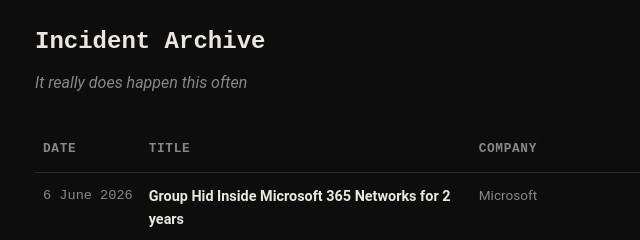
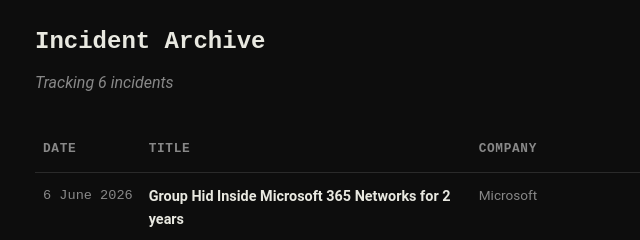
Before and after one commit to morber11/how-many-days-since-a-major-cybersecurity-incident, an Astro site: page /archive in a window 1280 px wide. Shown: the part 130-370 px from the top of the page, 199-839 px from the left. Built offline with nearby package versions, Linux system fonts and the light colour scheme; Astro itself is replaced by a stand-in of ours.

Commit message:
add incident counter to archive page

```diff
--- a/src/lib/counter.ts
+++ b/src/lib/counter.ts
@@ -6,6 +6,10 @@
 
 export function getRecentIncidents() {
     return incidents.slice(1, 3);
+}
+
+export function getIncidentCount() {
+    return incidents.length;
 }
 
 export function getDaysSince(dateString: string): number {
--- a/src/pages/archive/[...page].astro
+++ b/src/pages/archive/[...page].astro
@@ -1,7 +1,7 @@
 ---
 import Base from "../../layouts/Base.astro";
 import { incidents } from "../../data/incidents";
-import { formatDate } from "../../lib/counter";
+import { formatDate, getIncidentCount } from "../../lib/counter";
 
 export async function getStaticPaths() {
     const pageSize = 8; // because this is a function we need to declare pageSize again in here as otherwise undefined
@@ -31,7 +31,7 @@
 <Base title="hmdsamci - Incident Archive">
     <div class="archive-page">
         <h1>Incident Archive</h1>
-        <p class="subheading">It really does happen this often</p>
+        <p class="subheading">Tracking {getIncidentCount()} incidents</p>
 
         <table class="archive-table">
             <thead>
```
Also changed, not shown: src/lib/counter.test.ts (+14 -1 lines), README.md.
